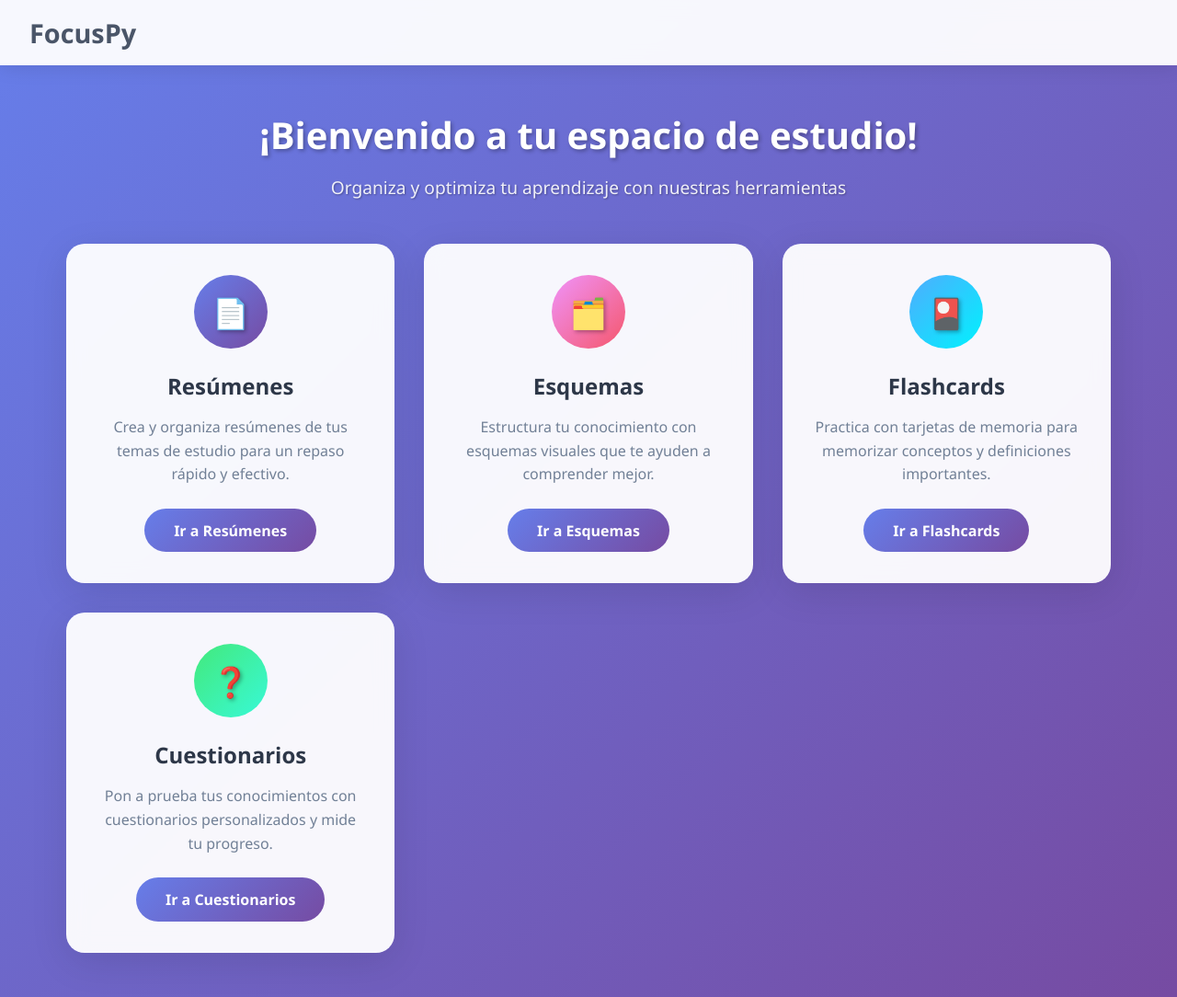
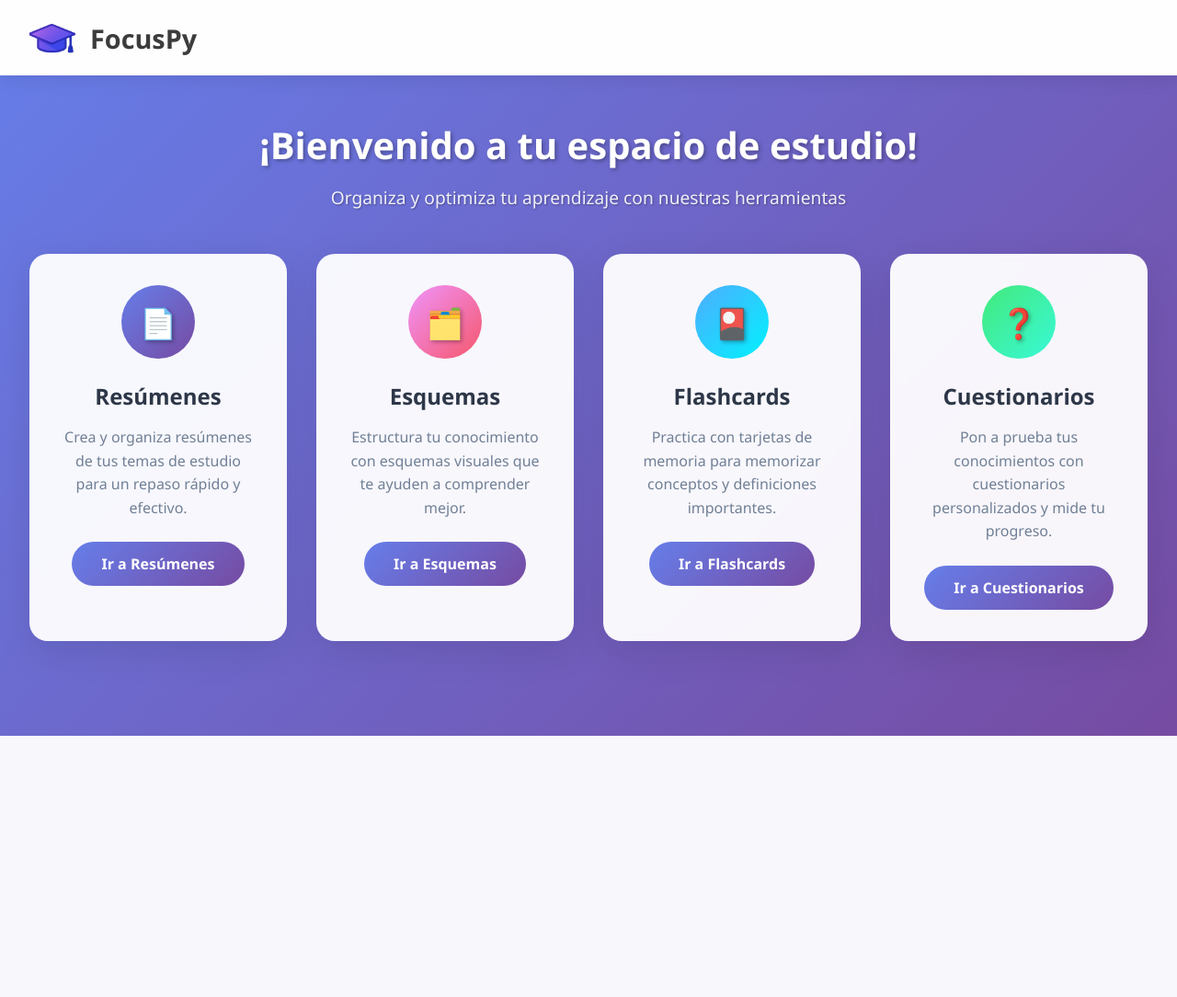
Before and after one commit to ErickaA3/ProyectoTri, a Django app: page / in a window 1280 px wide. Shown: the whole page at 92% size. After the commit the page ends 800 px from the top, so only its background shows below. Run offline with Django 5.2, Linux system fonts and the light colour scheme.

Commit message:
cambios, home, flashcards, staticFiles

```diff
--- a/djangoproject/djangoproject/settings.py
+++ b/djangoproject/djangoproject/settings.py
@@ -132,5 +132,5 @@ STATIC_URL = '/static/'
 STATICFILES_DIRS = [
     BASE_DIR / 'static',
 ]
-
+STATIC_ROOT = BASE_DIR / 'staticfiles'
 OPENAI_API_KEY = config('OPENAI_API_KEY', default='')
--- a/djangoproject/templates/flashcards/flashcards_home.html
+++ b/djangoproject/templates/flashcards/flashcards_home.html
@@ -19,7 +19,7 @@
         }
         .container {
             margin-top: 20px;
-            max-width: 1000px;
+            max-width: 1400px;
             margin: 30px auto;
             background: white;
             padding: 30px;
--- a/djangoproject/templates/home.html
+++ b/djangoproject/templates/home.html
@@ -1,3 +1,4 @@
+{% load static %}
 <!DOCTYPE html>
 <html lang="es">
 <head>
@@ -18,20 +19,30 @@
         }
 
         .navbar {
-            background: rgba(255, 255, 255, 0.95);
+            background: rgba(255, 254, 254, 1);
             backdrop-filter: blur(10px);
             padding: 1rem 2rem;
             box-shadow: 0 2px 20px rgba(0, 0, 0, 0.1);
+            display: flex;
+            align-items: center;
+            gap: 1rem;
+        }
+
+        .navbar .logo-img {
+            width: 50px;
+            height: 50px;
+            border-radius: 0px;
+            object-fit: cover;
         }
 
         .navbar h1 {
-            color: #4a5568;
+            color: #1a1919d8;
             font-size: 1.8rem;
             font-weight: 700;
         }
 
         .container {
-            max-width: 1200px;
+            max-width: 1600px;
             margin: 0 auto;
             padding: 3rem 2rem;
         }
@@ -144,6 +155,12 @@
         @media (max-width: 768px) {
             .navbar {
                 padding: 1rem;
+                gap: 0.5rem;
+            }
+
+            .navbar .logo-img {
+                width: 35px;
+                height: 35px;
             }
 
             .navbar h1 {
@@ -176,7 +193,8 @@
 <body>
     <!-- Barra de navegación -->
     <nav class="navbar">
-        <h1>FocusPy </h1>
+        <img src="{% static 'images/logo.png' %}" alt="FocusPy Logo" class="logo-img">
+        <h1>FocusPy</h1>
     </nav>
 
     <!-- Contenido principal -->
```
Also changed, not shown: djangoproject/templates/flashcards/my_flashcards.html (+0 -18 lines), djangoproject/static/images/logo.png (added), 1 other file.
